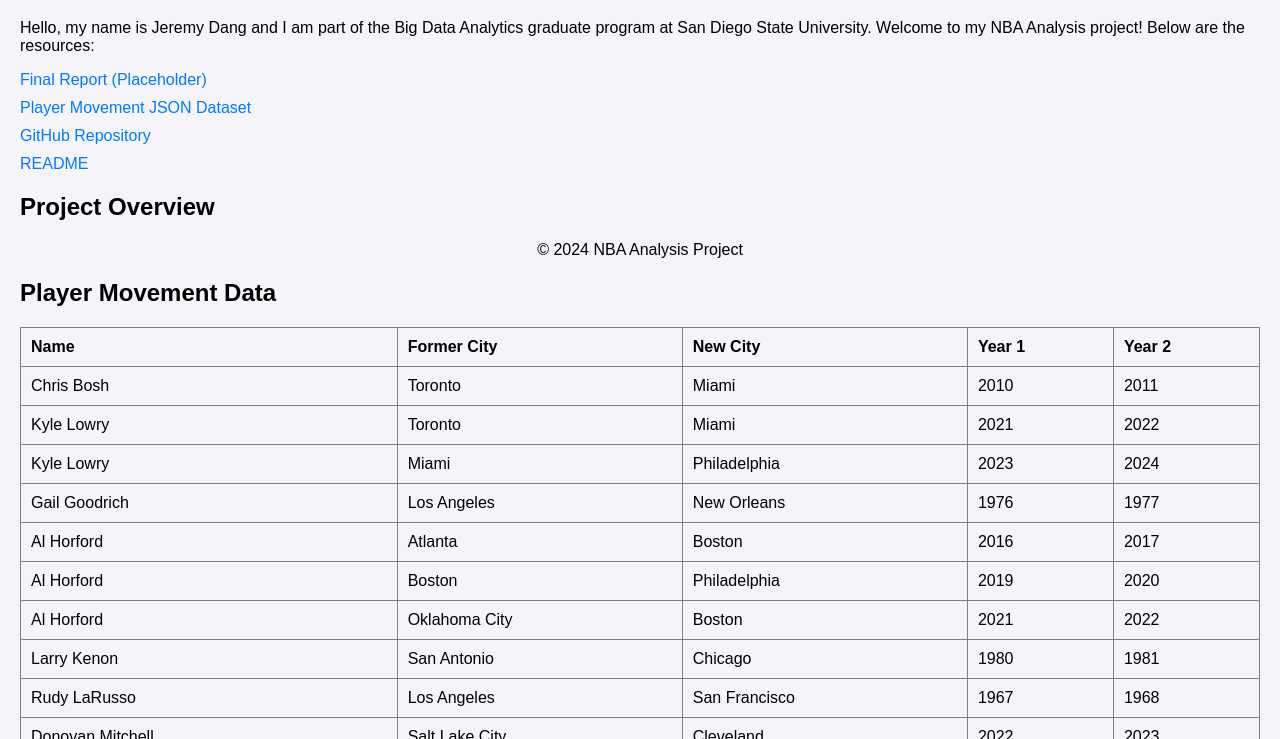
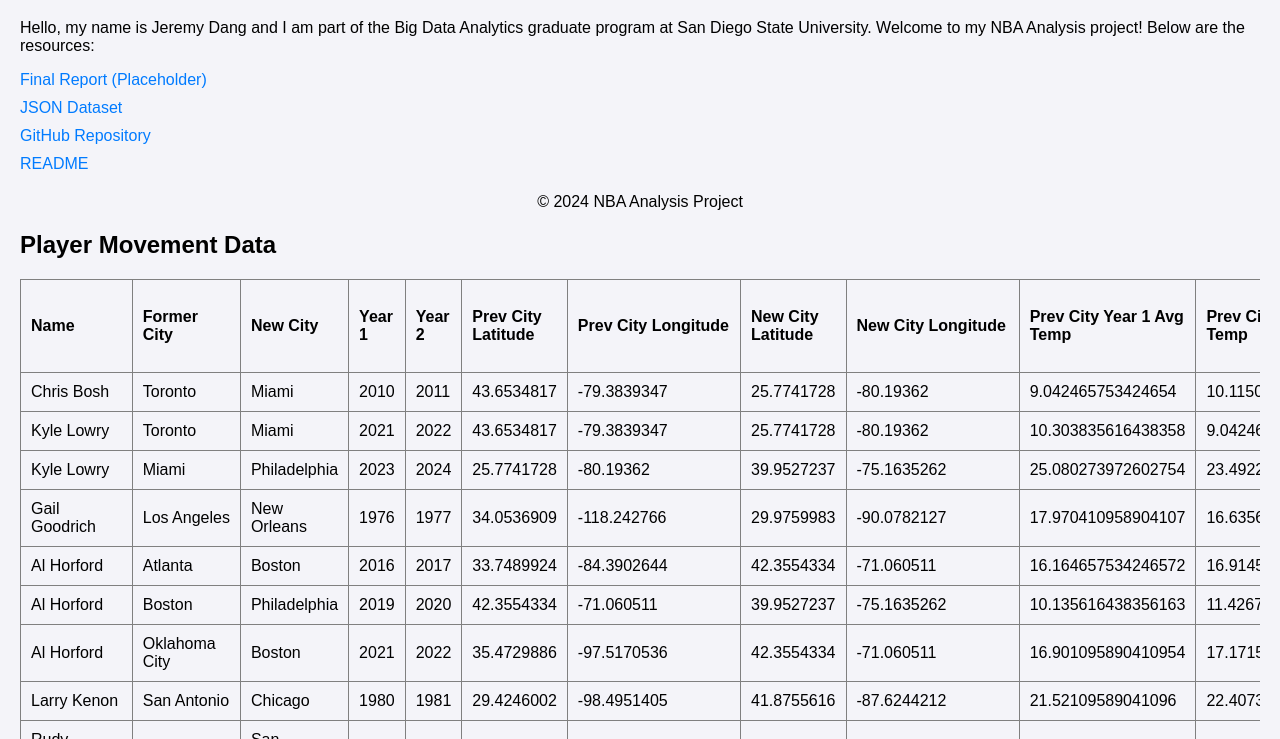
Before and after one commit to danceswithme/nba_analysis, a plain HTML site: page index.html in a window 1280 px wide. Shown: the part 61-800 px from the top of the page. Drawn offline with nearby package versions, Linux system fonts and the light colour scheme; no server answers.

Commit message:
Fix JSON table

```diff
--- a/index.html
+++ b/index.html
@@ -5,10 +5,6 @@
     <meta name="viewport" content="width=device-width, initial-scale=1.0">
     <title>NBA Analysis</title>
     <link rel="stylesheet" href="style.css">
-
-    <!-- Include marked.js to parse Markdown -->
-    <script src="https://cdn.jsdelivr.net/npm/marked/marked.min.js"></script>
-
     <script>
         async function loadJSON() {
             const response = await fetch('results/player_movements_cleaned.json');
@@ -18,26 +14,37 @@
 
         function populateTable(data) {
             const tableBody = document.getElementById('data-table-body');
+            const tableHead = document.getElementById('data-table-head');
             tableBody.innerHTML = ''; // Clear existing content
+
+            // Dynamically generate table headers based on the first entry's keys
+            const headers = Object.keys(data[0]);
+            tableHead.innerHTML = ''; // Clear existing headers
+            headers.forEach(header => {
+                const th = document.createElement('th');
+                th.textContent = header;
+                th.onclick = () => sortTable(headers.indexOf(header)); // Sort function on header click
+                tableHead.appendChild(th);
+            });
+
+            // Populate table rows with data
             data.forEach(player => {
-                const row = `
-                    <tr>
-                        <td>${player.Name}</td>
-                        <td>${player["Former City"]}</td>
-                        <td>${player["New City"]}</td>
-                        <td>${player["Year 1"]}</td>
-                        <td>${player["Year 2"]}</td>
-                    </tr>`;
-                tableBody.innerHTML += row;
+                const row = document.createElement('tr');
+                headers.forEach(header => {
+                    const td = document.createElement('td');
+                    td.textContent = player[header];
+                    row.appendChild(td);
+                });
+                tableBody.appendChild(row);
             });
         }
 
-        // Sorting function
-        function sortTable(column, ascending = true) {
+        // Sorting function for each column
+        function sortTable(columnIndex, ascending = true) {
             const rows = Array.from(document.getElementById('data-table-body').children);
             rows.sort((a, b) => {
-                const aVal = a.children[column].innerText;
-                const bVal = b.children[column].innerText;
+                const aVal = a.children[columnIndex].innerText;
+                const bVal = b.children[columnIndex].innerText;
 
                 if (!isNaN(parseFloat(aVal)) && !isNaN(parseFloat(bVal))) {
                     return ascending
@@ -54,18 +61,7 @@
             rows.forEach(row => tableBody.appendChild(row)); // Add sorted rows
         }
 
-        // Load README.md content and convert it to HTML
-        async function loadReadme() {
-            const response = await fetch('https://raw.githubusercontent.com/danceswithme/nba_analysis/main/README.md');
-            const markdown = await response.text();
-            const htmlContent = marked(markdown); // Convert markdown to HTML
-            document.getElementById('readme-content').innerHTML = htmlContent; // Inject HTML into the page
-        }
-
-        window.onload = function() {
-            loadJSON();
-            loadReadme(); // Load and display README.md content
-        };
+        window.onload = loadJSON;
     </script>
 </head>
 <body>
@@ -73,36 +69,25 @@
     <p>Hello, my name is Jeremy Dang and I am part of the Big Data Analytics graduate program at San Diego State University. Welcome to my NBA Analysis project! Below are the resources:</p>
     <ul>
         <li><a href="reports/Final%20Report.pdf" target="_blank">Final Report (Placeholder)</a></li>
-		<li><a href="results/player_movements_cleaned.json" target="_blank">Player Movement JSON Dataset</a></li>
+        <li><a href="results/player_movements_cleaned.json" target="_blank">JSON Dataset</a></li>
         <li><a href="https://github.com/danceswithme/nba_analysis" target="_blank">GitHub Repository</a></li>
 		<li><a href="https://github.com/danceswithme/nba_analysis/blob/main/README.md" target="_blank">README</a></li>
     </ul>
-
-
-    <h2>Project Overview</h2>
-    <!-- This section will display the README content -->
-    <div id="readme-content">
-        <!-- README content will be dynamically inserted here -->
-    </div>
-
     <footer>
         <p>© 2024 NBA Analysis Project</p>
     </footer>
 
     <h2>Player Movement Data</h2>
+
+    <div class="table-container">
         <table border="1">
-        <thead>
-            <tr>
-                <th onclick="sortTable(0)">Name</th>
-                <th onclick="sortTable(1)">Former City</th>
-                <th onclick="sortTable(2)">New City</th>
-                <th onclick="sortTable(3)">Year 1</th>
-                <th onclick="sortTable(4)">Year 2</th>
-            </tr>
+            <thead id="data-table-head">
+                <!-- Table headers will be dynamically populated here -->
             </thead>
             <tbody id="data-table-body">
                 <!-- Table rows will be dynamically populated here -->
             </tbody>
         </table>
+    </div>
 </body>
 </html>
```
Lines whose indentation alone changed are shown as unchanged.
